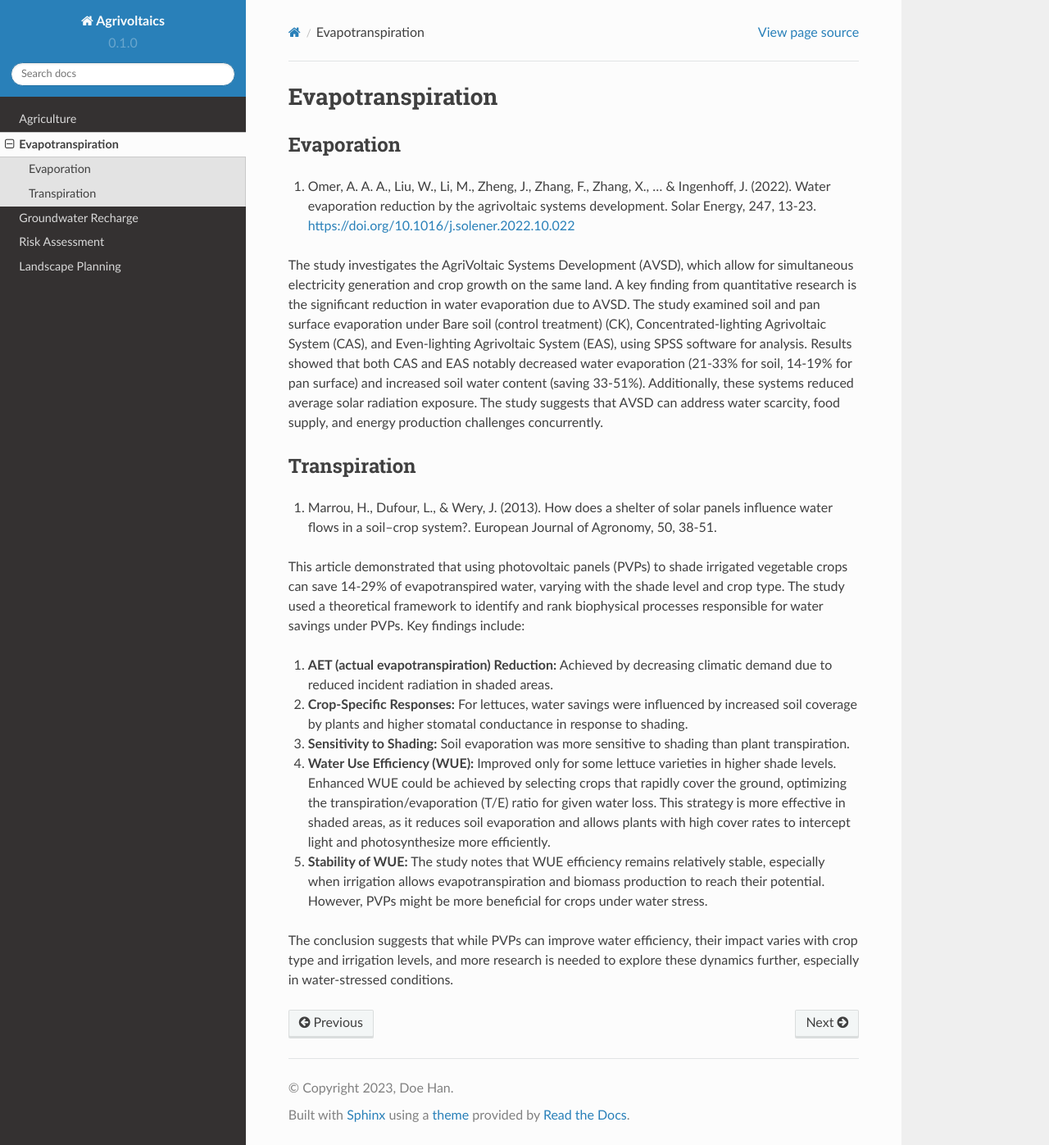
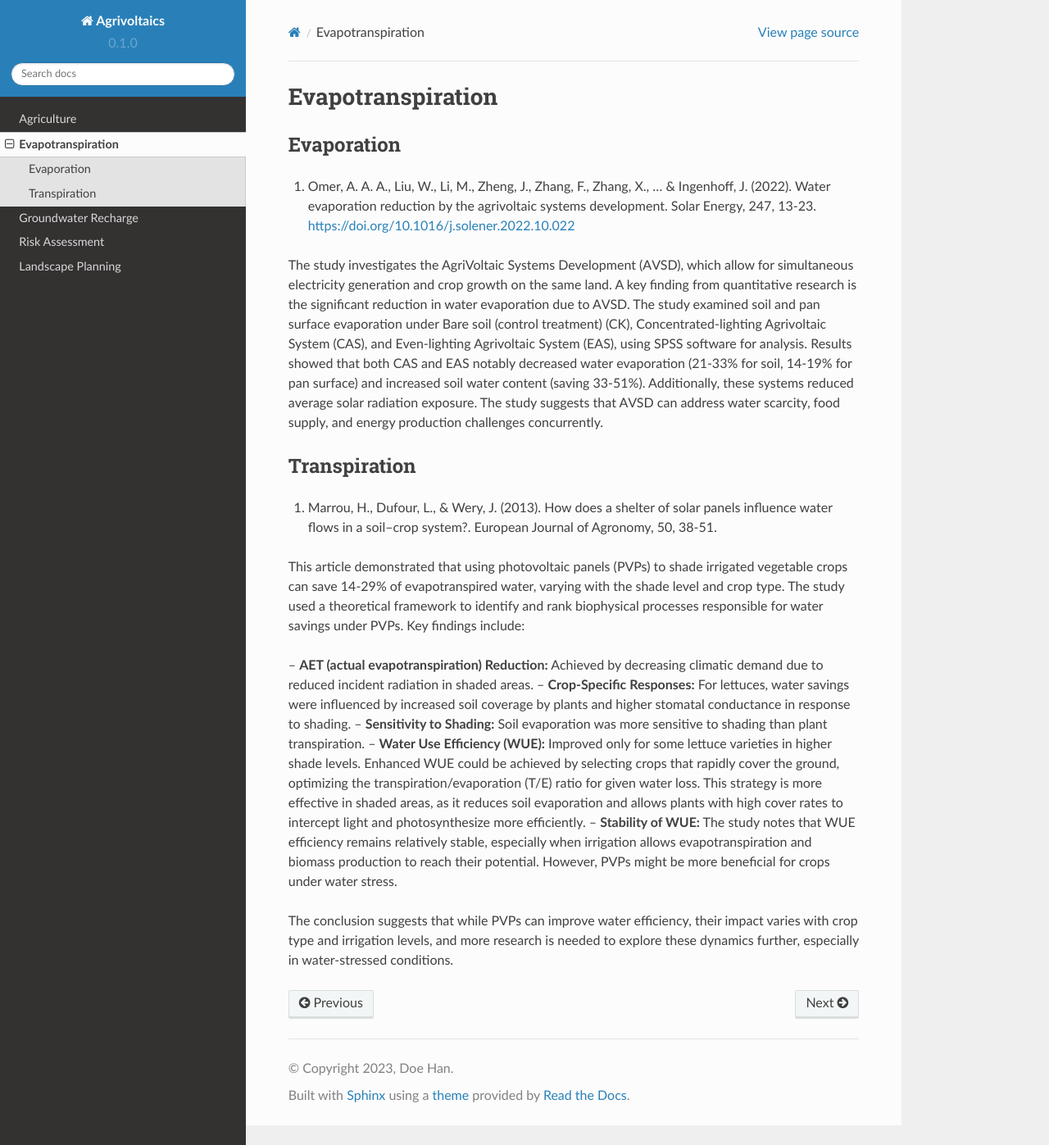
Before and after one commit to hanhydro/wiki, a Sphinx documentation site: the page built from docs/source/et.rst, in a window 1280 px wide and 1397 px high. Shown: the whole window at 82% size. Built offline with Sphinx 7.4.7 and the Read the Docs theme 2.0.0, drawn with Linux system fonts in a browser that asks for light colours; pages that are not in the unit, such as notebooks, are missing from menus; some of the changed lines change nothing that is shown.

Commit message:
Update et.rst

```diff
--- a/docs/source/et.rst
+++ b/docs/source/et.rst
@@ -13,10 +13,10 @@
 
 This article demonstrated that using photovoltaic panels (PVPs) to shade irrigated vegetable crops can save 14-29% of evapotranspired water, varying with the shade level and crop type. The study used a theoretical framework to identify and rank biophysical processes responsible for water savings under PVPs. Key findings include:
 
-1. **AET (actual evapotranspiration) Reduction:** Achieved by decreasing climatic demand due to reduced incident radiation in shaded areas.
-2. **Crop-Specific Responses:** For lettuces, water savings were influenced by increased soil coverage by plants and higher stomatal conductance in response to shading.
-3. **Sensitivity to Shading:** Soil evaporation was more sensitive to shading than plant transpiration.
-4. **Water Use Efficiency (WUE):** Improved only for some lettuce varieties in higher shade levels. Enhanced WUE could be achieved by selecting crops that rapidly cover the ground, optimizing the transpiration/evaporation (T/E) ratio for given water loss. This strategy is more effective in shaded areas, as it reduces soil evaporation and allows plants with high cover rates to intercept light and photosynthesize more efficiently.
-5. **Stability of WUE:** The study notes that WUE efficiency remains relatively stable, especially when irrigation allows evapotranspiration and biomass production to reach their potential. However, PVPs might be more beneficial for crops under water stress.
+-- **AET (actual evapotranspiration) Reduction:** Achieved by decreasing climatic demand due to reduced incident radiation in shaded areas.
+-- **Crop-Specific Responses:** For lettuces, water savings were influenced by increased soil coverage by plants and higher stomatal conductance in response to shading.
+-- **Sensitivity to Shading:** Soil evaporation was more sensitive to shading than plant transpiration.
+-- **Water Use Efficiency (WUE):** Improved only for some lettuce varieties in higher shade levels. Enhanced WUE could be achieved by selecting crops that rapidly cover the ground, optimizing the transpiration/evaporation (T/E) ratio for given water loss. This strategy is more effective in shaded areas, as it reduces soil evaporation and allows plants with high cover rates to intercept light and photosynthesize more efficiently.
+-- **Stability of WUE:** The study notes that WUE efficiency remains relatively stable, especially when irrigation allows evapotranspiration and biomass production to reach their potential. However, PVPs might be more beneficial for crops under water stress.
 
 The conclusion suggests that while PVPs can improve water efficiency, their impact varies with crop type and irrigation levels, and more research is needed to explore these dynamics further, especially in water-stressed conditions.
```
